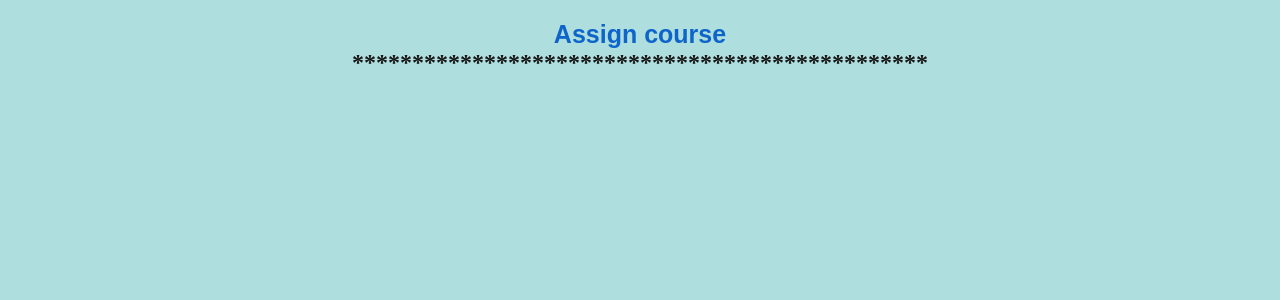
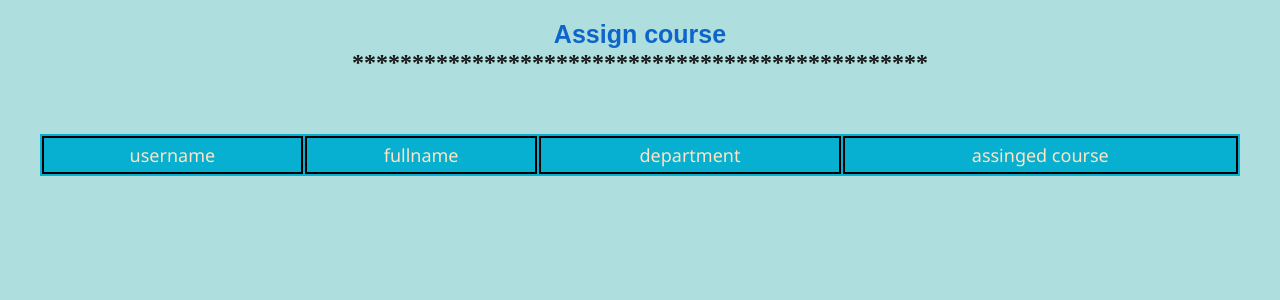
Before and after one commit to mdrifatunnobirifat/project_university_management_system, a PHP site: page /course.php in a window 1280 px wide. Shown: the top 300 px of the page. Run offline with PHP 8.4, Linux system fonts and the light colour scheme; data that the repository does not hold is empty.

Commit message:
second commit 3.0

```diff
--- a/admin/php/alluser.php
+++ b/admin/php/alluser.php
@@ -3,7 +3,7 @@ include '../DB/registrationDB.php';
 
 
 $sql="SELECT * FROM registration";
-$result=mysqli_query($conn,$sql);
+$result=$conn->query($sql);
 
 ?>
 
@@ -33,7 +33,7 @@ $result=mysqli_query($conn,$sql);
                 <?php
                 if(mysqli_num_rows($result)>0)
                 {
-                    while($row=mysqli_fetch_assoc($result))
+                    while($row=$result->fetch_assoc())
                     {
                         echo "<tr class='tablerow'>";
                         echo"<td calss='tableheading'>".$row['ID']."</td>";
--- a/admin/php/course.php
+++ b/admin/php/course.php
@@ -1,6 +1,7 @@
 <?php
 include  '../DB/registrationDB.php';
-$tsql="SELECT username,fullname FROM teacher ";
+
+$tsql="SELECT username,fullname,department FROM registration WHERE role='Teacher' ";
 $tresult=$conn->query($tsql);
 
 $csql="SELECT course,date1,date2,time  FROM addcourse";
@@ -17,7 +18,7 @@ if($_SERVER["REQUEST_METHOD"]=="POST")
     $department=$_POST['department'];
 
 
-   if(emtpy($fullname))
+   if(empty($fullname))
    {
     $fullnameerr="enter the fullname";
    }
@@ -26,7 +27,7 @@ if($_SERVER["REQUEST_METHOD"]=="POST")
      $fullname=test_input($_POST['fullname']);
    }
 
-    if(emtpy($username))
+    if(empty($username))
     {
      $usenameerr="plaese select usr name";
     }
@@ -77,6 +78,11 @@ function test_input($data)
 
 }
 
+if(isset($_POST['submit']))
+{
+    $sql="INSERT INTO tcourse(fulllname,username,department,course) VALUES('$fullname','$username','$department','$course')";
+}
+
 
 ?>
 
@@ -95,10 +101,39 @@ function test_input($data)
              <label  style="color: rgb(22, 22, 22); ">************************************************</label>
         </h2>
         <br>
+<form method="post">
 
+        <table  class="table" style="width:1200px;font-size:18px;align:left;">
 
+                <tr class="tablerow">
+                    <td class="tableheading">username</td>
+                    <td class="tableheading">fullname</td>
+                    <td class="tableheading">department</td>
+                    <td class="tableheading">assinged course</td>
+               </tr>
 
+                <?php
+                if($tresult->num_rows>0)
+                {
+                    while($row=$tresult->fetch_assoc())
+                    {
+                        echo "<tr class='tablerow'>";
+                        echo "<td class='tableheading'>".$row['username']."</td>";
+                        echo "<td class='tableheading'>".$row['fullname']."</td>";
+                        echo "<td class='tableheading'>".$row['department']."</td>";
+                        echo "<td class='tableheading'><select>
+                        <option value='SELECT course FROM addcourse'></option></select></td>";/////make adropdown of course name from the addcourse DB
+                        echo "<td class='tableheading'><button type='submit'name='add'style='width:20px;height:20px;padding:0;border:none'><img src='../image/course_add_icon.png' alt='add'style='width:25px;height:25px;display:block;margin:auto;'></button></td>";
+                        echo "</tr>";
 
+                    }
+
+                }
+                ?>
+
+              </table>
+
+            </form>
       </center>
         <!--<button  onclick="document.location.href='Aiub .html'" id="back">Back</button>  -->
     </body>
--- a/admin/php/salary.php
+++ b/admin/php/salary.php
@@ -15,13 +15,15 @@ if($result->num_rows>0)
 $row=$result->fetch_assoc();
 
 
-if($salary <5000 || $salary > 100000)
+if($salary <5000 || $salary > 200000)
 {
     $salaryerr="entern a valid amount";
 }
     else
     {
      $sql="INSERT INTO salary(username,salary) VALUES('$username','$salary')";
+     if($conn->query($sql))
+     {echo "<script>alert('salary stored');</script>";}
     }
 }
 }
```
Also changed, not shown: admin/php/addcourse.php (+22 -5 lines), admin/php/leaveapplication.php (+37 -0 lines), admin/php/notifications.php (+8 -0 lines), admin/image/course_add_icon.png (added).
